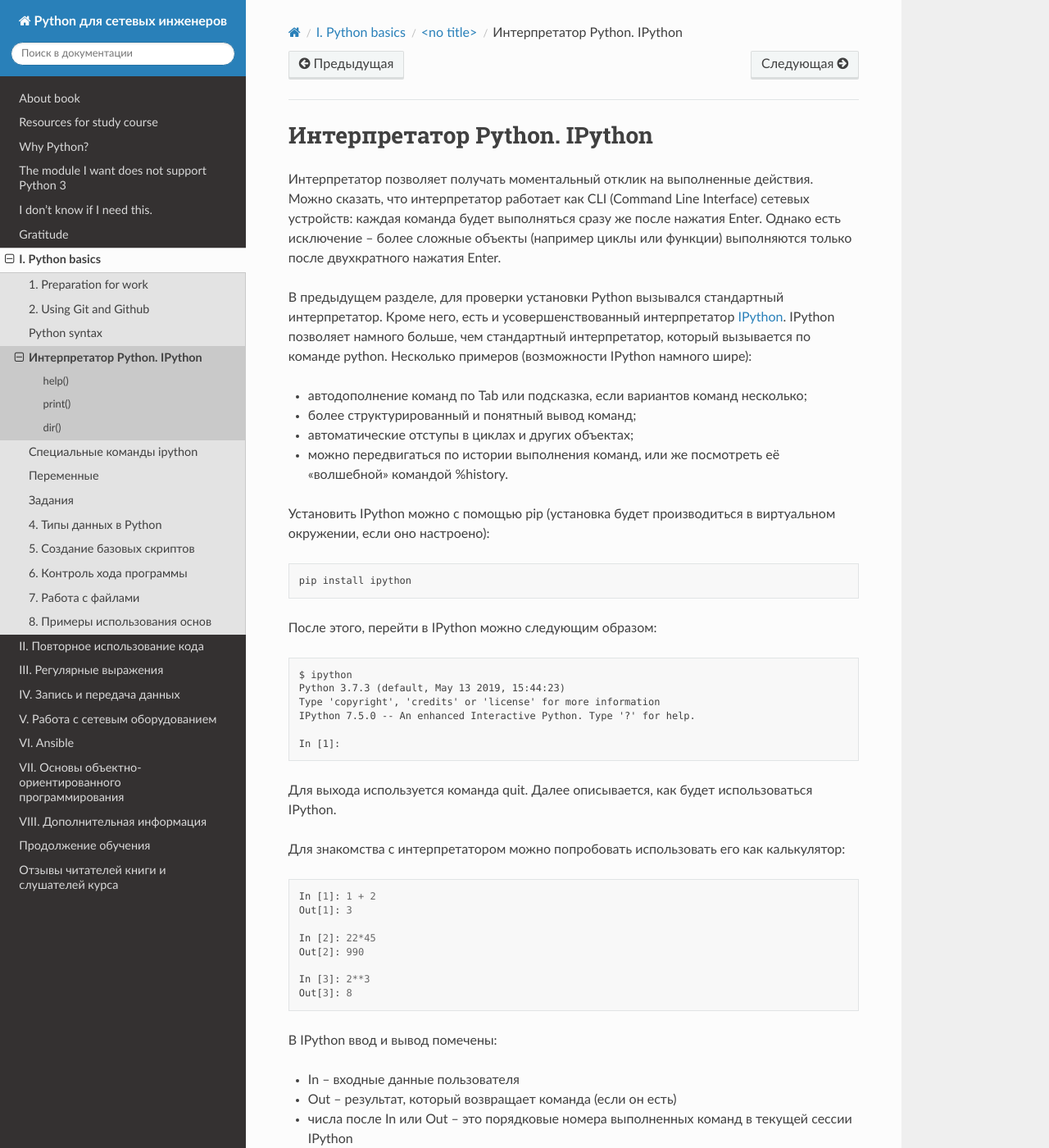
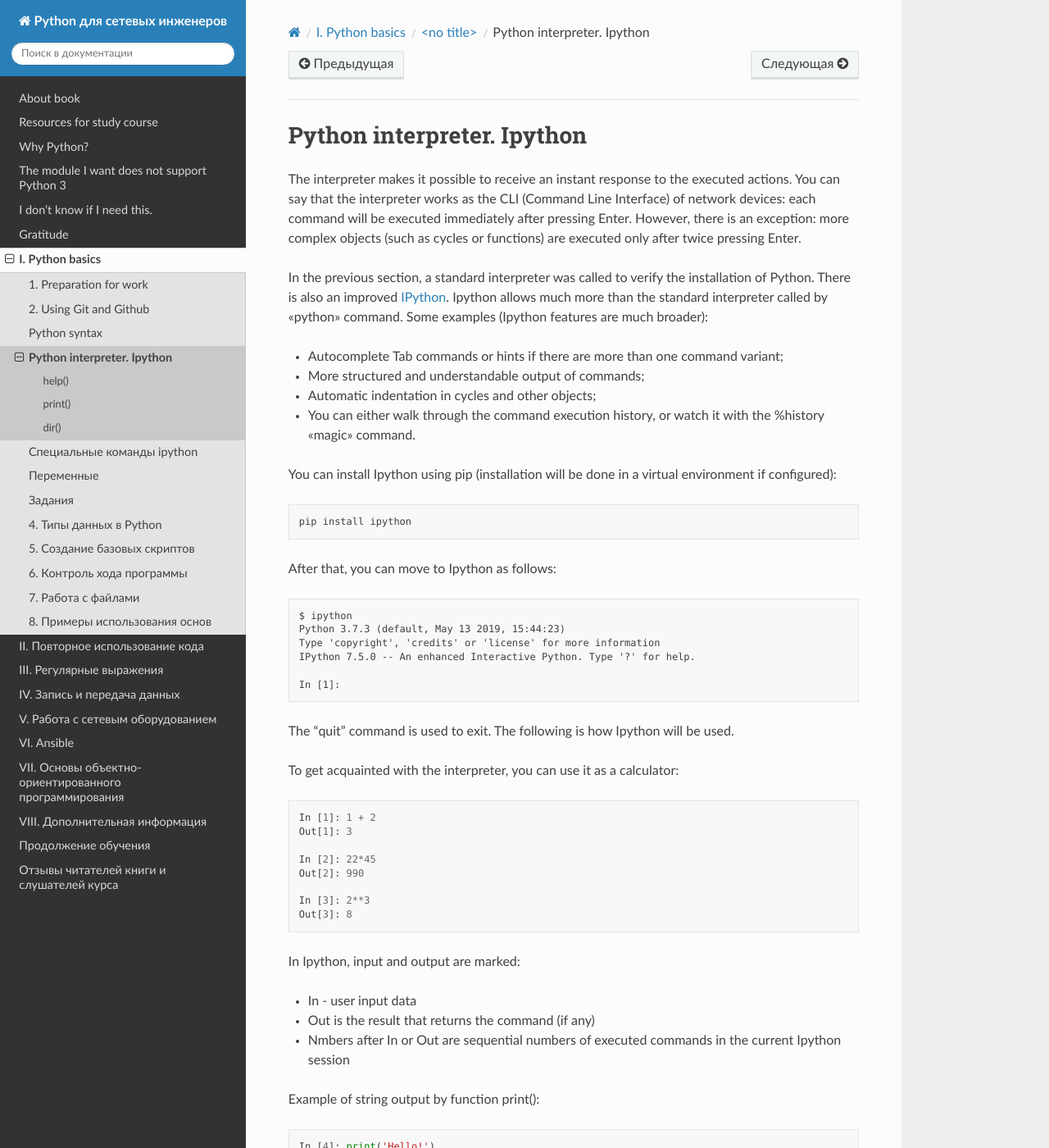
Before and after one commit to Aidar5/nattoeng, a Sphinx documentation site: the page built from docs/source/book/03_start/1_ipython.rst, in a window 1280 px wide and 1400 px high. Shown: the whole window at 82% size. Built offline with Sphinx 7.4.7 and the Read the Docs theme 2.0.0, drawn with Linux system fonts in a browser that asks for light colours; pages that are not in the unit, such as notebooks, are missing from menus; some of the changed text lies outside the part shown.

Commit message:
Update 1_ipython.rst

```diff
--- a/docs/source/book/03_start/1_ipython.rst
+++ b/docs/source/book/03_start/1_ipython.rst
@@ -1,36 +1,23 @@
-Интерпретатор Python. IPython
+Python interpreter. Ipython
 ~~~~~~~~~~~~~~~~~~~~~~~~~~~~~
 
-Интерпретатор позволяет получать моментальный отклик на выполненные
-действия. Можно сказать, что интерпретатор работает как CLI (Command
-Line Interface) сетевых устройств: каждая команда будет выполняться
-сразу же после нажатия Enter. Однако есть исключение – более сложные
-объекты (например циклы или функции) выполняются только после
-двухкратного нажатия Enter.
+The interpreter makes it possible to receive an instant response to the executed actions. You can say that the interpreter works as the CLI (Command Line Interface) of network devices: each command will be executed immediately after pressing Enter. However, there is an exception: more complex objects (such as cycles or functions) are executed only after twice pressing Enter.
 
-В предыдущем разделе, для проверки установки
-Python вызывался стандартный интерпретатор. Кроме него, есть и
-усовершенствованный интерпретатор
-`IPython <http://ipython.readthedocs.io/en/stable/index.html>`__.
-IPython позволяет намного больше, чем стандартный
-интерпретатор, который вызывается по команде python. Несколько примеров
-(возможности IPython намного шире):
+In the previous section, a standard interpreter was called to verify the installation of Python. There is also an improved `IPython <http://ipython.readthedocs.io/en/stable/index.html>`__.
+Ipython allows much more than the standard interpreter called by "python" command. Some examples (Ipython features are much broader):
 
--  автодополнение команд по Tab или подсказка, если вариантов команд
-   несколько;
--  более структурированный и понятный вывод команд;
--  автоматические отступы в циклах и других объектах;
--  можно передвигаться по истории выполнения команд, или же посмотреть
-   её "волшебной" командой %history.
+-  Autocomplete Tab commands or hints if there are more than one command variant;
+-  More structured and understandable output of commands;
+-  Automatic indentation in cycles and other objects;
+-  You can either walk through the command execution history, or watch it with the %history "magic" command.
 
-Установить IPython можно с помощью pip (установка будет производиться в
-виртуальном окружении, если оно настроено):
+You can install Ipython using pip (installation will be done in a virtual environment if configured):
 
 ::
 
     pip install ipython
 
-После этого, перейти в IPython можно следующим образом:
+After that, you can move to Ipython as follows:
 
 ::
 
@@ -41,11 +28,9 @@ IPython позволяет намного больше, чем стандарт
 
     In [1]:
 
-Для выхода используется команда quit. Далее описывается, как будет
-использоваться IPython.
+The “quit” command is used to exit. The following is how Ipython will be used.
 
-Для знакомства с интерпретатором можно попробовать использовать его как
-калькулятор:
+To get acquainted with the interpreter, you can use it as a calculator:
 
 .. code:: python
 
@@ -58,23 +43,20 @@ IPython позволяет намного больше, чем стандарт
     In [3]: 2**3
     Out[3]: 8
 
-В IPython ввод и вывод помечены:
+In Ipython, input and output are marked:
 
--  In – входные данные пользователя
--  Out – результат, который возвращает команда (если он есть)
--  числа после In или Out – это порядковые номера выполненных команд в
-   текущей сессии IPython
+-  In - user input data
+-  Out is the result that returns the command (if any)
+-  Nmbers after In or Out are sequential numbers of executed commands in the current Ipython session
 
-Пример вывода строки функцией print():
+Example of string output by function print():
 
 .. code:: python
 
     In [4]: print('Hello!')
     Hello!
 
-Когда в интерпретаторе создаётся, например, цикл, то внутри цикла
-приглашение меняется на многоточие. Для выполнения цикла и выхода из
-этого подрежима необходимо дважды нажать Enter:
+When a loop is created in the interpreter, for example, the invitation changes to ellipsis inside the loop. To complete the loop and exit this shortcut, double press Enter:
 
 .. code:: python
 
@@ -90,8 +72,7 @@ IPython позволяет намного больше, чем стандарт
 help()
 ^^^^^^
 
-В IPython есть возможность посмотреть справку по произвольному объекту,
-функции или методу с помощью help():
+In Ipython you can view the help for an arbitrary object, function or method using help():
 
 ::
 
@@ -117,7 +98,7 @@ help()
         whitespace removed.
         If chars is given and not None, remove characters in chars instead.
 
-Второй вариант:
+The second option is:
 
 ::
 
@@ -148,11 +129,7 @@ help()
 print()
 ^^^^^^^
 
-Функция ``print()`` позволяет вывести информацию на стандартный поток вывода
-(текущий экран терминала). Если необходимо вывести строку, то её нужно
-обязательно заключить в кавычки (двойные или одинарные). Если же нужно
-вывести, например, результат вычисления или просто число, то кавычки не
-нужны:
+The ``print()`` function displays information on a standard output (the current terminal screen). If you want to get a string, you must place it in quotation marks (double or single). If you want to derive, for example, a computation result or just a number, quotes are not needed:
 
 .. code:: python
 
@@ -162,8 +139,7 @@ print()
     In [7]: print(5*5)
     25
 
-Если нужно вывести подряд несколько значений через пробел, то нужно
-перечислить их через запятую:
+If you want to get several values in a row through a space, you have to enumerate them through a comma:
 
 .. code:: python
 
@@ -173,22 +149,16 @@ print()
     In [9]: print('one', 'two', 'three')
     one two three
 
-По умолчанию в конце каждого выражения, переданного в print(), будет
-перевод строки. Если необходимо, чтобы после вывода каждого выражения не
-было бы перевода строки, надо в качестве последнего выражения в print()
-указать дополнительный аргумент end.
+By default, at the end of each expression passed to print(), there will be a line feed. If it is necessary that after the output of each expression there would be no line feed, an additional end argument should be specified as the last expression in print().
 
-.. seealso:: Дополнительные параметры функции print :ref:`print`
+.. seealso:: Additional parameters of print function :ref:`print`
 
 dir()
 ^^^^^
 
-Функция ``dir()`` может использоваться для того, чтобы посмотреть, какие имеются
-атрибуты (переменные, привязанные к объекту) и методы (функции,
-привязанные к объекту).
+The ``dir()`` function can be used to see what attributes (variables tied to the object) and methods (functions tied to the object) are available.
 
-Например, для числа вывод будет таким (обратите внимание на различные
-методы, которые позволяют делать арифметические операции):
+pay attention on various methods that allow arithmetic operations):
 
 .. code:: python
 
@@ -205,7 +175,7 @@ dir()
      'numerator',
      'real']
 
-Аналогично для строки:
+The same for the string:
 
 .. code:: python
 
@@ -223,9 +193,7 @@ dir()
      'upper',
      'zfill']
 
-Если выполнить dir() без передачи значения, то она показывает
-существующие методы, атрибуты и переменные, определённые в текущей
-сессии интерпретатора:
+If you do dir() with no value, it shows the existing methods, attributes, and variables defined in the current session of the interpreter:
 
 .. code:: python
 
@@ -244,7 +212,7 @@ dir()
      'i',
      'quit']
 
-Например, после создания переменной a и test():
+For example, after creating the variable “a” and test():
 
 .. code:: python
 
```
